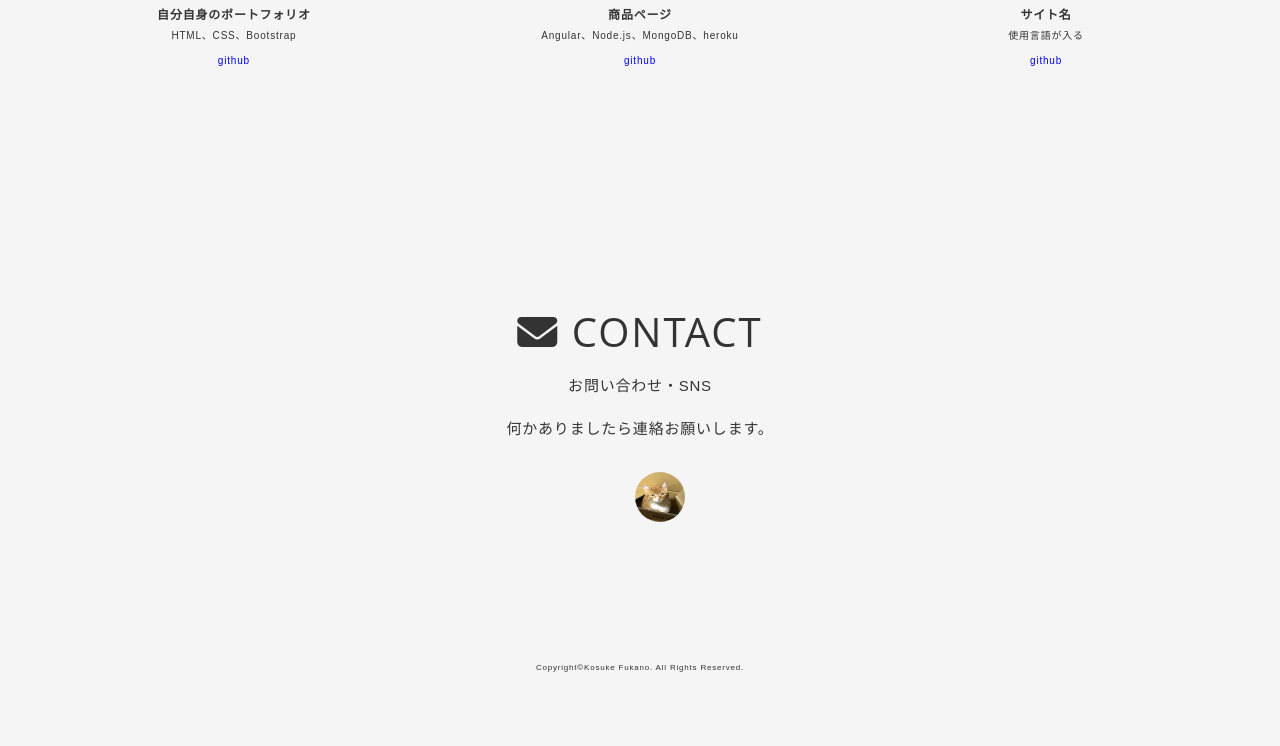
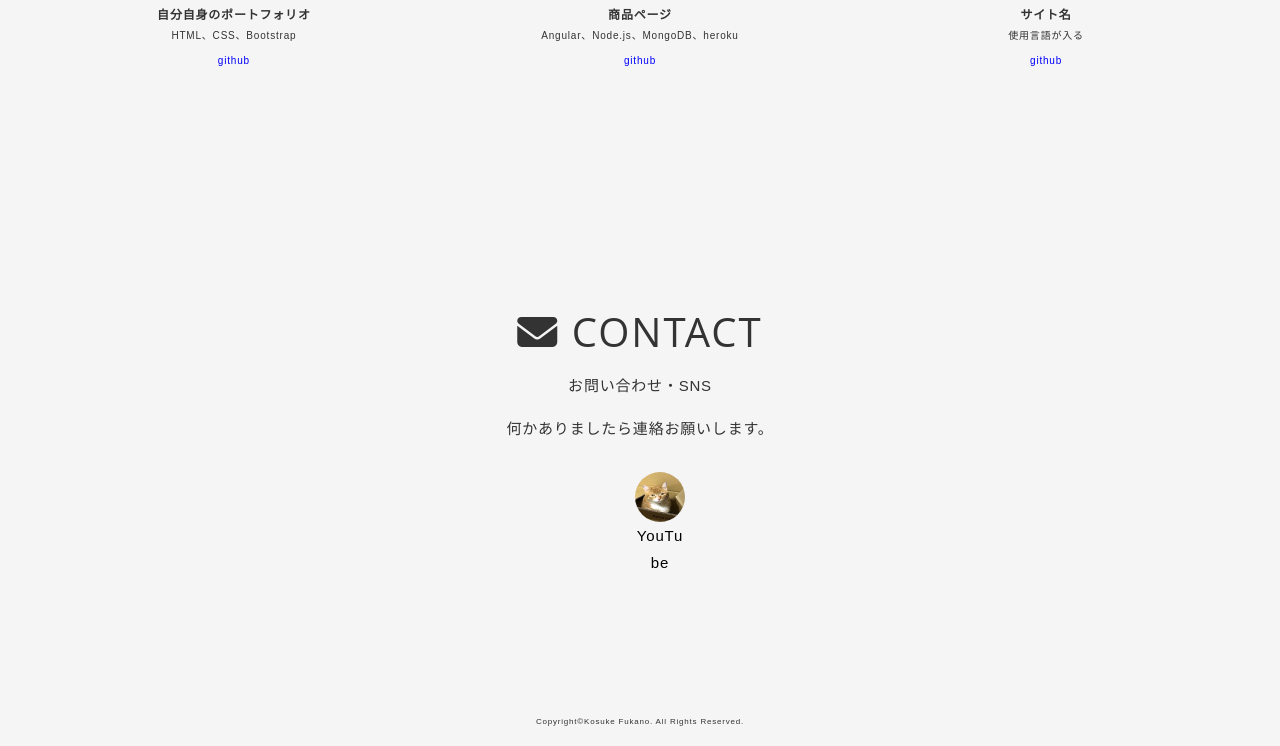
Before and after one commit to fukanoko/PortFolio, a plain HTML site: page index.html in a window 1280 px wide. Shown: the part 3158-3904 px from the top of the page. Before the commit the page ends 3850 px from the top, so only its background shows below. Drawn offline with nearby package versions, Linux system fonts and the light colour scheme.

Commit message:
リンク修正

```diff
--- a/index.html
+++ b/index.html
@@ -338,6 +338,7 @@
               <a class="contact-link" href="https://www.google.com/" target="_blank">
                 <img class="contact-image" src="parts/contact/cat.jpeg" alt="">
               </a>
+              <a href="https://www.youtube.com/" target="_blank">YouTube</a>
             </class>
           </ul>
         </div>
```
